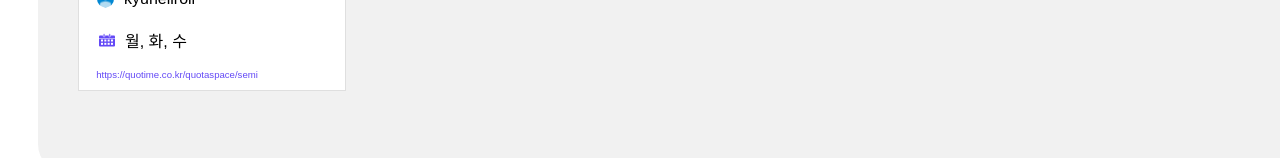
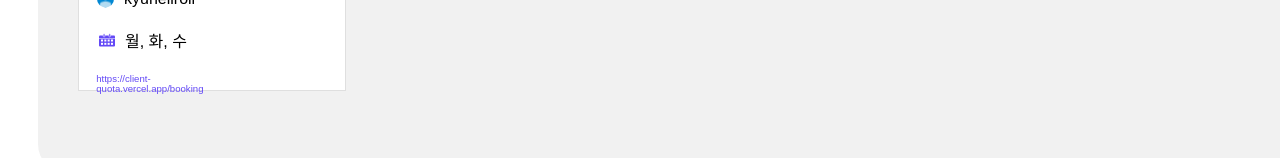
Before and after one commit to cloudmato/Client-Quota, a Next.js app in the folder client-quota/: page /teamReserveMain in a window 1280 px wide. Shown: the part 624-782 px from the top of the page. Built offline with nearby package versions, Linux system fonts and the light colour scheme; no server answers; a web font is replaced by a local one.

Commit message:
modify(ReservationModal.jsx): Modal 링크 수정
- 시연을 위해 링크 Modal 수정

```diff
--- a/client-quota/src/components/common/reservation/ReservationModal.jsx
+++ b/client-quota/src/components/common/reservation/ReservationModal.jsx
@@ -16,7 +16,7 @@ const ReservationModal = () => {
             <ReserveImg id="meet" src={"assets/svg/memberProfile.svg"} text={"kyunellroll"} style={{marginLeft:'18px'}}></ReserveImg>
             <ReserveImg src={"assets/svg/date.svg"} text={"월, 화, 수"} style={{marginLeft:'20px'}}></ReserveImg>
             <CopyLinkContainer id="copyLink">
-                <p id='teamInfo'>https://quotime.co.kr/quotaspace/semi</p>
+                <p id='teamInfo'>https://client-quota.vercel.app/booking</p>
             </CopyLinkContainer>
         </ReservationModalContiner>
     )
```
